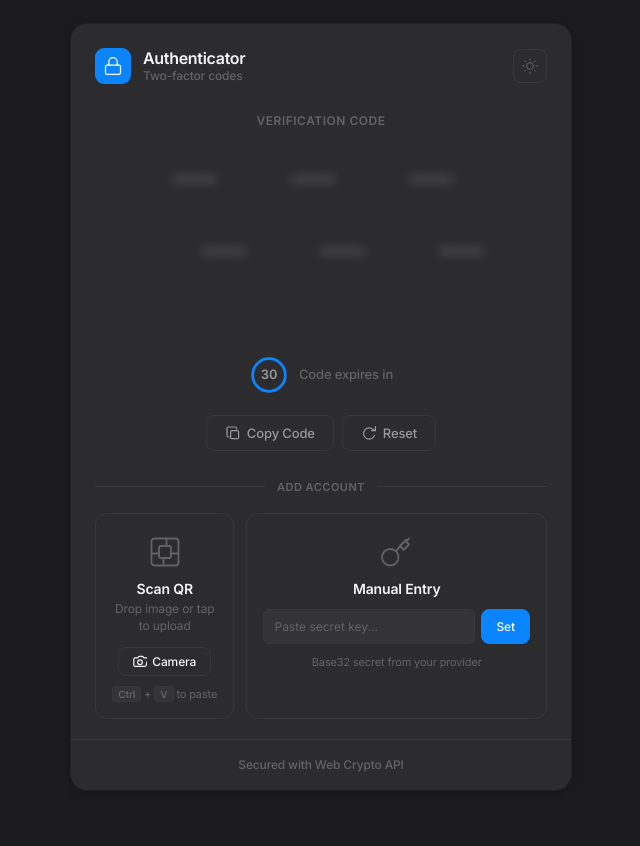
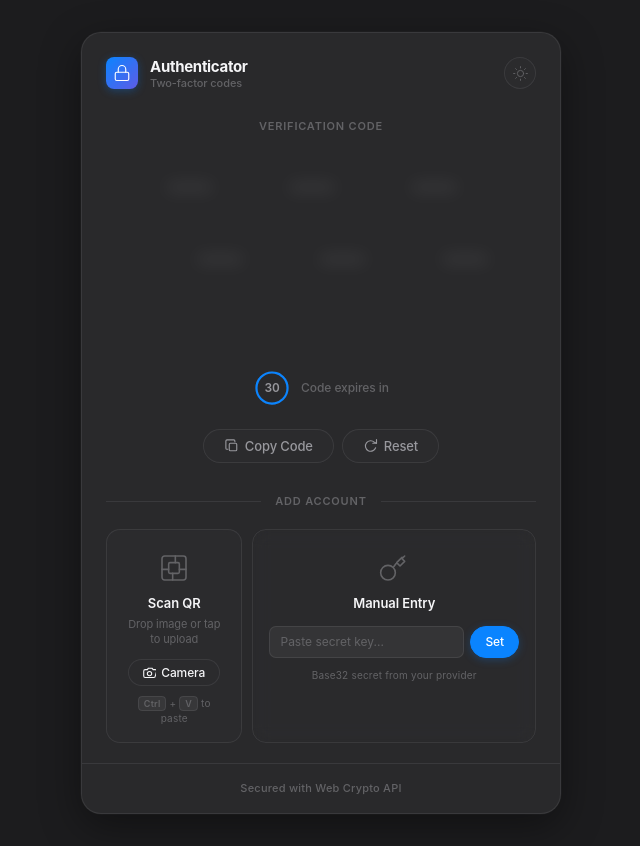
Before and after one commit to ImranDev3/2fa-Authenticator-, a plain HTML site: page index.html in a window 1280 px wide. Both pictures are taken after a click on the button "Toggle theme". Shown: the whole page, without its empty margins (319-959 px from the left). Before the commit the page ends 814 px from the top, so only its background shows below. Drawn offline with nearby package versions, Linux system fonts and the light colour scheme.

Commit message:
Redesign: macOS-style UI with frosted glass, pill buttons, and professional color theme

```diff
--- a/css/style.css
+++ b/css/style.css
@@ -1,23 +1,26 @@
 :root {
-  --bg: #f2f2f7;
-  --surface: #ffffff;
-  --surface-hover: #f5f5f7;
-  --border: #e5e5ea;
-  --border-hover: #d1d1d6;
+  --bg: #f5f5f7;
+  --surface: rgba(255,255,255,0.82);
+  --surface-solid: #ffffff;
+  --surface-hover: rgba(0,0,0,0.04);
+  --border: rgba(0,0,0,0.08);
+  --border-hover: rgba(0,0,0,0.15);
   --text: #1d1d1f;
   --text-secondary: #6e6e73;
   --text-tertiary: #aeaeb2;
   --accent: #007AFF;
   --accent-hover: #0066D6;
-  --accent-subtle: rgba(0, 122, 255, 0.06);
+  --accent-subtle: rgba(0,122,255,0.1);
   --green: #34C759;
   --red: #FF3B30;
   --yellow: #FF9500;
-  --shadow-card: 0 0 0 1px rgba(0,0,0,0.04), 0 2px 12px rgba(0,0,0,0.06);
-  --shadow-raised: 0 0 0 1px rgba(0,0,0,0.04), 0 8px 32px rgba(0,0,0,0.08);
-  --radius-sm: 8px;
-  --radius: 12px;
-  --radius-lg: 16px;
+  --shadow-sm: 0 0 0 0.5px rgba(0,0,0,0.04), 0 1px 3px rgba(0,0,0,0.04);
+  --shadow-md: 0 0 0 0.5px rgba(0,0,0,0.04), 0 4px 16px rgba(0,0,0,0.06);
+  --shadow-lg: 0 0 0 0.5px rgba(0,0,0,0.04), 0 12px 40px rgba(0,0,0,0.08);
+  --radius-sm: 7px;
+  --radius: 10px;
+  --radius-lg: 14px;
+  --radius-xl: 20px;
   --ease: cubic-bezier(0.22, 1, 0.36, 1);
 }
 
@@ -34,39 +37,43 @@ html {
 }
 
 body {
-  font-family: 'Inter', -apple-system, BlinkMacSystemFont, 'SF Pro Text', 'Helvetica Neue', sans-serif;
+  font-family: -apple-system, BlinkMacSystemFont, 'SF Pro Text', 'SF Pro Display', 'Helvetica Neue', sans-serif;
   background: var(--bg);
   color: var(--text);
   min-height: 100vh;
   display: flex;
   align-items: center;
   justify-content: center;
-  padding: 24px;
+  padding: 32px;
   -webkit-font-smoothing: antialiased;
   -moz-osx-font-smoothing: grayscale;
-  font-size: 15px;
+  font-size: 13px;
   line-height: 1.5;
-  transition: background 0.2s;
-  letter-spacing: -0.01em;
+  transition: background 0.3s var(--ease);
+  letter-spacing: -0.006em;
 }
+
+/* ── Toast ── */
 
 .toast {
   position: fixed;
-  top: 16px;
+  top: 20px;
   left: 50%;
   transform: translateX(-50%) translateY(-80px);
-  padding: 10px 20px;
+  padding: 10px 22px;
   font-size: 13px;
   font-weight: 500;
   background: var(--text);
   color: white;
-  border-radius: var(--radius-sm);
-  box-shadow: var(--shadow-raised);
+  border-radius: 100px;
+  box-shadow: var(--shadow-lg);
   z-index: 100;
-  transition: transform 0.35s var(--ease), opacity 0.2s;
+  transition: transform 0.4s var(--ease), opacity 0.25s;
   opacity: 0;
   pointer-events: none;
   white-space: nowrap;
+  backdrop-filter: blur(20px);
+  -webkit-backdrop-filter: blur(20px);
 }
 
 .toast.show {
@@ -83,14 +90,14 @@ body {
 .modal-overlay {
   position: fixed;
   inset: 0;
-  background: rgba(0,0,0,0.4);
-  backdrop-filter: blur(20px);
-  -webkit-backdrop-filter: blur(20px);
+  background: rgba(0,0,0,0.35);
+  backdrop-filter: blur(30px) saturate(1.2);
+  -webkit-backdrop-filter: blur(30px) saturate(1.2);
   z-index: 200;
   display: none;
   align-items: center;
   justify-content: center;
-  padding: 24px;
+  padding: 32px;
 }
 
 .modal-overlay.open {
@@ -98,17 +105,17 @@ body {
 }
 
 .modal {
-  background: var(--surface);
-  border-radius: var(--radius-lg);
+  background: var(--surface-solid);
+  border-radius: var(--radius-xl);
   width: 100%;
-  max-width: 400px;
-  box-shadow: 0 24px 80px rgba(0,0,0,0.15);
+  max-width: 420px;
+  box-shadow: 0 32px 80px rgba(0,0,0,0.18);
   overflow: hidden;
-  animation: modalIn 0.3s var(--ease);
+  animation: modalIn 0.35s var(--ease);
 }
 
 @keyframes modalIn {
-  from { opacity: 0; transform: scale(0.95) translateY(8px); }
+  from { opacity: 0; transform: scale(0.92) translateY(12px); }
   to { opacity: 1; transform: scale(1) translateY(0); }
 }
 
@@ -116,61 +123,66 @@ body {
   display: flex;
   align-items: center;
   justify-content: space-between;
-  padding: 20px 20px 16px;
+  padding: 22px 22px 14px;
 }
 
 .modal-header h3 {
-  font-size: 15px;
+  font-size: 14px;
   font-weight: 600;
+  letter-spacing: -0.01em;
 }
 
 .modal-close {
   width: 28px;
   height: 28px;
   border: none;
-  background: transparent;
-  font-size: 22px;
-  color: var(--text-tertiary);
+  background: var(--surface-hover);
+  font-size: 18px;
+  color: var(--text-secondary);
   cursor: pointer;
   display: flex;
   align-items: center;
   justify-content: center;
-  border-radius: 6px;
+  border-radius: 50%;
   transition: all 0.15s;
 }
 
 .modal-close:hover {
-  background: var(--surface-hover);
+  background: rgba(0,0,0,0.1);
   color: var(--text);
 }
 
 .modal-body {
-  padding: 0 20px 20px;
+  padding: 0 22px 22px;
 }
 
 .modal video {
   width: 100%;
-  border-radius: var(--radius-sm);
+  border-radius: var(--radius);
   background: #000;
   display: block;
 }
 
 .scan-status {
   text-align: center;
-  margin-top: 12px;
+  margin-top: 14px;
   font-size: 13px;
   color: var(--text-tertiary);
+  font-weight: 500;
 }
 
 /* ── Window ── */
 
 .window {
   width: 100%;
-  max-width: 500px;
+  max-width: 480px;
   background: var(--surface);
-  border-radius: var(--radius-lg);
-  box-shadow: var(--shadow-card);
-  transition: all 0.2s;
+  border-radius: var(--radius-xl);
+  box-shadow: var(--shadow-lg);
+  backdrop-filter: blur(40px) saturate(1.4);
+  -webkit-backdrop-filter: blur(40px) saturate(1.4);
+  border: 0.5px solid var(--border);
+  transition: all 0.3s var(--ease);
 }
 
 .window-body {
@@ -193,58 +205,65 @@ header {
 }
 
 .brand-icon {
-  width: 36px;
-  height: 36px;
+  width: 32px;
+  height: 32px;
   display: flex;
   align-items: center;
   justify-content: center;
-  background: var(--accent);
-  border-radius: 9px;
+  background: linear-gradient(135deg, #007AFF, #5856D6);
+  border-radius: 8px;
   color: white;
+  box-shadow: 0 2px 8px rgba(0,122,255,0.3);
 }
 
 .brand-icon svg {
-  width: 20px;
-  height: 20px;
+  width: 18px;
+  height: 18px;
 }
 
 .brand-name {
-  font-size: 16px;
-  font-weight: 600;
+  font-size: 15px;
+  font-weight: 700;
   letter-spacing: -0.3px;
   line-height: 1.3;
 }
 
 .brand-sub {
-  font-size: 12px;
+  font-size: 11px;
   color: var(--text-tertiary);
   font-weight: 500;
   line-height: 1.2;
 }
 
 .theme-btn {
-  width: 34px;
-  height: 34px;
-  border: 1px solid var(--border);
-  border-radius: 8px;
-  background: transparent;
+  width: 32px;
+  height: 32px;
+  border: 0.5px solid var(--border);
+  border-radius: 50%;
+  background: var(--surface);
   color: var(--text-tertiary);
   cursor: pointer;
   display: flex;
   align-items: center;
   justify-content: center;
-  transition: all 0.15s;
+  transition: all 0.2s;
+  backdrop-filter: blur(8px);
 }
 
 .theme-btn:hover {
   background: var(--surface-hover);
   border-color: var(--border-hover);
   color: var(--text-secondary);
+  transform: scale(1.05);
+}
+
+.theme-btn:active {
+  transform: scale(0.92);
 }
 
 .theme-btn svg {
-  width: 16px;
-  height: 16px;
+  width: 15px;
+  height: 15px;
 }
 
 /* ── Main ── */
@@ -260,11 +279,11 @@ main {
 }
 
 .code-label {
-  font-size: 12px;
+  font-size: 11px;
   font-weight: 600;
   color: var(--text-tertiary);
   text-transform: uppercase;
-  letter-spacing: 0.5px;
+  letter-spacing: 0.8px;
 }
 
 .code-display {
@@ -272,7 +291,7 @@ main {
   flex-direction: column;
   align-items: center;
   cursor: pointer;
-  padding: 12px 0 4px;
+  padding: 16px 0 6px;
   user-select: all;
   -webkit-user-select: all;
   transition: opacity 0.2s;
@@ -281,15 +300,15 @@ main {
 .code-value {
   font-size: 72px;
   font-weight: 700;
-  font-family: 'JetBrains Mono', 'SF Mono', ui-monospace, monospace;
-  letter-spacing: 16px;
+  font-family: 'SF Mono', 'JetBrains Mono', ui-monospace, monospace;
+  letter-spacing: 18px;
   color: var(--text);
   line-height: 1;
   transition: opacity 0.25s, filter 0.25s;
 }
 
 .code-display:hover .code-value {
-  opacity: 0.7;
+  opacity: 0.65;
 }
 
 .copy-hint {
@@ -306,8 +325,10 @@ main {
 }
 
 .code-display.blur .code-value {
-  opacity: 0.12;
-  filter: blur(5px);
+  opacity: 0.08;
+  filter: blur(8px);
+  user-select: none;
+  -webkit-user-select: none;
 }
 
 .code-display.blur .copy-hint {
@@ -315,11 +336,11 @@ main {
 }
 
 .code-issuer {
-  font-size: 14px;
+  font-size: 13px;
   color: var(--text-secondary);
   font-weight: 500;
   min-height: 22px;
-  margin-top: 2px;
+  margin-top: 4px;
 }
 
 /* ── Timer ── */
@@ -329,34 +350,34 @@ main {
   align-items: center;
   justify-content: center;
   gap: 10px;
-  margin-top: 20px;
+  margin-top: 22px;
 }
 
 .timer-ring {
   position: relative;
-  width: 40px;
-  height: 40px;
+  width: 38px;
+  height: 38px;
   flex-shrink: 0;
 }
 
 .timer-ring svg {
   transform: rotate(-90deg);
-  width: 40px;
-  height: 40px;
+  width: 38px;
+  height: 38px;
 }
 
 .timer-track {
   fill: none;
   stroke: var(--border);
-  stroke-width: 3;
+  stroke-width: 2.5;
 }
 
 .timer-fill {
   fill: none;
   stroke: var(--accent);
-  stroke-width: 3;
+  stroke-width: 2.5;
   stroke-linecap: round;
-  transition: stroke-dashoffset 0.3s linear, stroke 0.25s;
+  transition: stroke-dashoffset 0.4s linear, stroke 0.25s;
 }
 
 .timer-fill.warning {
@@ -373,14 +394,14 @@ main {
   display: flex;
   align-items: center;
   justify-content: center;
-  font-size: 13px;
+  font-size: 12px;
   font-weight: 600;
   color: var(--text-secondary);
   font-variant-numeric: tabular-nums;
 }
 
 .timer-label {
-  font-size: 13px;
+  font-size: 12px;
   color: var(--text-tertiary);
   font-weight: 500;
 }
@@ -391,44 +412,46 @@ main {
   display: flex;
   gap: 8px;
   justify-content: center;
-  margin-top: 20px;
+  margin-top: 22px;
 }
 
 .btn {
   display: inline-flex;
   align-items: center;
   gap: 6px;
-  padding: 9px 18px;
+  padding: 8px 20px;
   font-size: 13px;
   font-weight: 500;
   font-family: inherit;
-  border: 1px solid var(--border);
-  border-radius: var(--radius-sm);
+  border: 0.5px solid var(--border);
+  border-radius: 100px;
   background: var(--surface);
   color: var(--text);
   cursor: pointer;
-  transition: all 0.15s;
-  box-shadow: 0 1px 2px rgba(0,0,0,0.02);
+  transition: all 0.2s;
+  backdrop-filter: blur(8px);
   letter-spacing: -0.01em;
 }
 
 .btn:hover {
   background: var(--surface-hover);
   border-color: var(--border-hover);
+  transform: translateY(-1px);
+  box-shadow: var(--shadow-sm);
 }
 
 .btn:active {
-  transform: scale(0.97);
+  transform: scale(0.97) translateY(0);
 }
 
 .btn svg {
-  width: 16px;
-  height: 16px;
+  width: 15px;
+  height: 15px;
 }
 
 .btn-small svg {
-  width: 14px;
-  height: 14px;
+  width: 13px;
+  height: 13px;
 }
 
 .btn-secondary {
@@ -439,11 +462,13 @@ main {
   background: var(--accent);
   border-color: var(--accent);
   color: white;
+  box-shadow: 0 2px 8px rgba(0,122,255,0.25);
 }
 
 .btn-primary:hover {
   background: var(--accent-hover);
   border-color: var(--accent-hover);
+  box-shadow: 0 4px 14px rgba(0,122,255,0.35);
 }
 
 /* ── Divider ── */
@@ -451,20 +476,20 @@ main {
 .section-divider {
   display: flex;
   align-items: center;
-  gap: 12px;
-  margin: 28px 0 18px;
+  gap: 14px;
+  margin: 30px 0 20px;
   color: var(--text-tertiary);
   font-size: 11px;
   font-weight: 600;
   text-transform: uppercase;
-  letter-spacing: 0.5px;
+  letter-spacing: 0.8px;
 }
 
 .section-divider::before,
 .section-divider::after {
   content: '';
   flex: 1;
-  height: 1px;
+  height: 0.5px;
   background: var(--border);
 }
 
@@ -473,23 +498,29 @@ main {
 .add-grid {
   display: grid;
   grid-template-columns: 1fr 1fr;
-  gap: 12px;
+  gap: 10px;
 }
 
 .add-card {
-  border: 1px solid var(--border);
-  border-radius: var(--radius);
-  padding: 20px 16px 16px;
+  border: 0.5px solid var(--border);
+  border-radius: var(--radius-lg);
+  padding: 22px 16px 16px;
   text-align: center;
   cursor: pointer;
-  transition: all 0.15s;
-  background: transparent;
+  transition: all 0.2s;
+  background: var(--surface);
+  backdrop-filter: blur(8px);
 }
 
 .add-card:hover {
   border-color: var(--border-hover);
   background: var(--surface-hover);
-  box-shadow: 0 2px 8px rgba(0,0,0,0.04);
+  transform: translateY(-2px);
+  box-shadow: var(--shadow-md);
+}
+
+.add-card:active {
+  transform: translateY(0);
 }
 
 .card-manual {
@@ -498,21 +529,23 @@ main {
 
 .card-manual:hover {
   border-color: var(--border);
-  background: transparent;
+  background: var(--surface);
+  transform: none;
   box-shadow: none;
 }
 
 .card-manual:focus-within {
   border-color: var(--accent);
   box-shadow: 0 0 0 3px var(--accent-subtle);
+  transform: none;
 }
 
 .add-card-icon {
-  width: 36px;
-  height: 36px;
-  margin: 0 auto 8px;
+  width: 32px;
+  height: 32px;
+  margin: 0 auto 10px;
   color: var(--text-tertiary);
-  transition: color 0.15s;
+  transition: color 0.2s;
 }
 
 .add-card-icon svg {
@@ -529,14 +562,14 @@ main {
 }
 
 .add-card-title {
-  font-size: 14px;
+  font-size: 13px;
   font-weight: 600;
   color: var(--text);
-  margin-bottom: 2px;
+  margin-bottom: 3px;
 }
 
 .add-card-sub {
-  font-size: 12px;
+  font-size: 11px;
   color: var(--text-tertiary);
   line-height: 1.4;
 }
@@ -546,15 +579,16 @@ main {
 }
 
 .btn-small {
-  padding: 6px 14px;
+  padding: 5px 14px;
   font-size: 12px;
   gap: 5px;
 }
 
 .add-card-foot {
   margin-top: 10px;
-  font-size: 11px;
+  font-size: 10px;
   color: var(--text-tertiary);
+  letter-spacing: 0.02em;
 }
 
 .add-card input[type="file"] {
@@ -566,41 +600,43 @@ main {
 .input-row {
   display: flex;
   gap: 6px;
-  margin-top: 10px;
+  margin-top: 12px;
 }
 
 .input-row input {
   flex: 1;
-  padding: 8px 10px;
-  border: 1px solid var(--border);
-  border-radius: 6px;
-  background: transparent;
+  padding: 7px 10px;
+  border: 0.5px solid var(--border);
+  border-radius: 7px;
+  background: var(--surface);
   color: var(--text);
-  font-size: 13px;
-  font-family: 'JetBrains Mono', 'SF Mono', ui-monospace, monospace;
+  font-size: 12px;
+  font-family: 'SF Mono', 'JetBrains Mono', ui-monospace, monospace;
   outline: none;
-  transition: border-color 0.15s;
+  transition: border-color 0.15s, box-shadow 0.15s;
   min-width: 0;
 }
 
 .input-row input:focus {
   border-color: var(--accent);
+  box-shadow: 0 0 0 3px var(--accent-subtle);
 }
 
 .input-row input::placeholder {
-  font-family: 'Inter', sans-serif;
+  font-family: -apple-system, 'SF Pro Text', sans-serif;
   color: var(--text-tertiary);
   font-size: 12px;
 }
 
 .last-used {
-  font-size: 12px;
+  font-size: 11px;
   color: var(--text-tertiary);
   cursor: pointer;
-  margin-top: 8px;
+  margin-top: 10px;
   display: none;
   transition: color 0.15s;
   text-align: left;
+  font-weight: 500;
 }
 
 .last-used:hover {
@@ -613,10 +649,10 @@ main {
 
 kbd {
   font-family: inherit;
-  font-size: 10px;
+  font-size: 9px;
   font-weight: 600;
   background: var(--surface-hover);
-  border: 1px solid var(--border);
+  border: 0.5px solid var(--border);
   border-radius: 4px;
   padding: 1px 5px;
   color: var(--text-tertiary);
@@ -626,35 +662,38 @@ kbd {
 
 footer {
   padding: 16px 24px;
-  border-top: 1px solid var(--border);
+  border-top: 0.5px solid var(--border);
   text-align: center;
 }
 
 footer p {
-  font-size: 12px;
+  font-size: 11px;
   color: var(--text-tertiary);
   font-weight: 500;
+  letter-spacing: 0.02em;
 }
 
 /* ── Dark Mode ── */
 
 .dark {
   --bg: #1c1c1e;
-  --surface: #2c2c2e;
-  --surface-hover: #3a3a3c;
-  --border: #38383a;
-  --border-hover: #48484a;
+  --surface: rgba(44,44,46,0.85);
+  --surface-solid: #2c2c2e;
+  --surface-hover: rgba(255,255,255,0.06);
+  --border: rgba(255,255,255,0.08);
+  --border-hover: rgba(255,255,255,0.15);
   --text: #f5f5f7;
   --text-secondary: #98989d;
   --text-tertiary: #636366;
   --accent: #0A84FF;
   --accent-hover: #409CFF;
-  --accent-subtle: rgba(10, 132, 255, 0.1);
+  --accent-subtle: rgba(10,132,255,0.15);
   --green: #30D158;
   --red: #FF453A;
   --yellow: #FF9F0A;
-  --shadow-card: 0 0 0 1px rgba(255,255,255,0.04), 0 2px 12px rgba(0,0,0,0.3);
-  --shadow-raised: 0 0 0 1px rgba(255,255,255,0.04), 0 8px 32px rgba(0,0,0,0.4);
+  --shadow-sm: 0 0 0 0.5px rgba(255,255,255,0.04), 0 1px 3px rgba(0,0,0,0.3);
+  --shadow-md: 0 0 0 0.5px rgba(255,255,255,0.04), 0 4px 16px rgba(0,0,0,0.35);
+  --shadow-lg: 0 0 0 0.5px rgba(255,255,255,0.04), 0 12px 40px rgba(0,0,0,0.4);
 }
 
 .dark body {
@@ -662,24 +701,30 @@ footer p {
 }
 
 .dark .brand-icon {
-  background: var(--accent);
+  background: linear-gradient(135deg, #0A84FF, #5E5CE6);
+  box-shadow: 0 2px 8px rgba(10,132,255,0.3);
 }
 
 .dark .modal {
-  background: var(--surface);
+  background: var(--surface-solid);
 }
 
 .dark .toast {
-  background: #f5f5f7;
-  color: #1c1c1e;
+  background: rgba(255,255,255,0.15);
+  color: white;
+  backdrop-filter: blur(20px);
 }
 
-.dark .toast.success { background: var(--green); color: white; }
-.dark .toast.error { background: var(--red); color: white; }
-.dark .toast.info { background: var(--accent); color: white; }
+.dark .toast.success { background: var(--green); }
+.dark .toast.error { background: var(--red); }
+.dark .toast.info { background: var(--accent); }
 
 .dark .btn-primary {
-  color: white;
+  box-shadow: 0 2px 8px rgba(10,132,255,0.25);
+}
+
+.dark .btn-primary:hover {
+  box-shadow: 0 4px 14px rgba(10,132,255,0.35);
 }
 
 .dark .btn-secondary {
@@ -687,52 +732,64 @@ footer p {
 }
 
 .dark .input-row input {
-  background: rgba(255,255,255,0.04);
+  background: rgba(255,255,255,0.05);
 }
 
 .dark .input-row input:focus {
+  background: rgba(255,255,255,0.08);
+}
+
+.dark kbd {
   background: rgba(255,255,255,0.06);
 }
 
-.dark kbd {
-  background: rgba(255,255,255,0.04);
+.dark .add-card {
+  background: var(--surface);
+}
+
+.dark .card-manual {
+  background: transparent;
+}
+
+.dark .card-manual:hover {
+  background: transparent;
 }
 
 /* ── Responsive ── */
 
 @media (max-width: 640px) {
   body { padding: 0; align-items: flex-start; }
-  .window { max-width: 100%; border-radius: 0; box-shadow: none; min-height: 100vh; }
+  .window { max-width: 100%; border-radius: 0; box-shadow: none; min-height: 100vh; border: none; }
   .window-body { min-height: 100vh; display: flex; flex-direction: column; }
   main { flex: 1; padding: 24px 20px; }
   header { padding: 20px 20px 0; }
   footer { padding: 14px 20px; }
   .add-grid { grid-template-columns: 1fr; }
-  .code-value { font-size: 56px; letter-spacing: 12px; }
+  .code-value { font-size: 56px; letter-spacing: 14px; }
 }
 
 @media (max-width: 480px) {
   main { padding: 20px 16px; }
   header { padding: 16px 16px 0; }
-  .code-value { font-size: 44px; letter-spacing: 10px; }
+  .code-value { font-size: 44px; letter-spacing: 11px; }
   .add-grid { gap: 10px; }
-  .add-card { padding: 16px 14px; }
-  .brand-name { font-size: 15px; }
-  .brand-icon { width: 32px; height: 32px; }
-  .brand-icon svg { width: 17px; height: 17px; }
-  .timer-ring { width: 36px; height: 36px; }
-  .timer-ring svg { width: 36px; height: 36px; }
-  .timer-text { font-size: 12px; }
+  .add-card { padding: 18px 14px; }
+  .brand-name { font-size: 14px; }
+  .brand-icon { width: 28px; height: 28px; }
+  .brand-icon svg { width: 16px; height: 16px; }
+  .timer-ring { width: 34px; height: 34px; }
+  .timer-ring svg { width: 34px; height: 34px; }
+  .timer-text { font-size: 11px; }
   footer { padding: 12px 16px; }
-  .toast { top: 12px; left: 12px; right: 12px; transform: translateY(-60px); white-space: normal; }
+  .toast { top: 14px; left: 14px; right: 14px; transform: translateY(-60px); white-space: normal; border-radius: var(--radius); }
   .toast.show { transform: translateY(0); }
 }
 
 @media (max-width: 380px) {
   .code-value { font-size: 34px; letter-spacing: 8px; }
-  .brand-name { font-size: 14px; }
-  .brand-icon { width: 28px; height: 28px; }
-  .brand-icon svg { width: 15px; height: 15px; }
+  .brand-name { font-size: 13px; }
+  .brand-icon { width: 26px; height: 26px; }
+  .brand-icon svg { width: 14px; height: 14px; }
   .btn { padding: 7px 14px; font-size: 12px; }
-  .input-row input { font-size: 12px; padding: 7px 8px; }
+  .input-row input { font-size: 11px; padding: 6px 8px; }
 }
```
